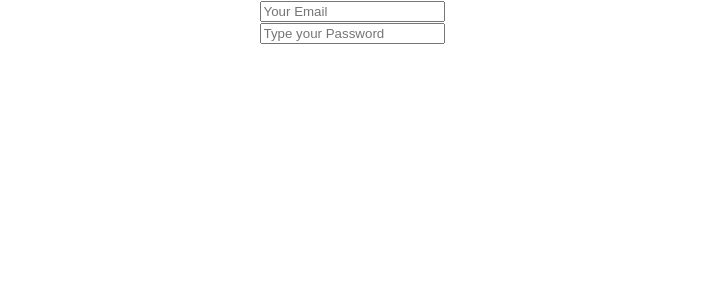
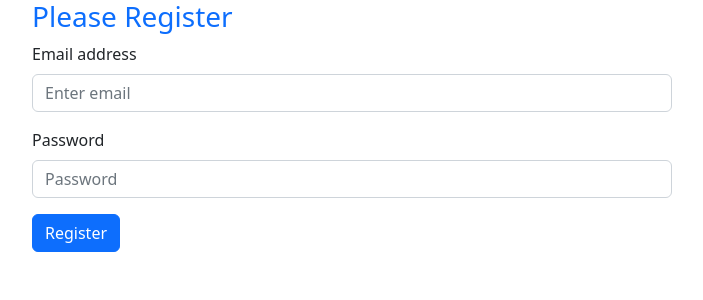
Before and after one commit to abdullah-al-ryan/email-password-auth, a React (Create React App) app: page / in a window 1280 px wide. Shown: the top 300 px of the page, without its empty margins (288-991 px from the left). Built offline with nearby package versions, Linux system fonts and the light colour scheme.

Commit message:
bootstrap added

```diff
--- a/package.json
+++ b/package.json
@@ -6,8 +6,10 @@
     "@testing-library/jest-dom": "^5.16.5",
     "@testing-library/react": "^13.4.0",
     "@testing-library/user-event": "^13.5.0",
+    "bootstrap": "^5.2.3",
     "firebase": "^9.21.0",
     "react": "^18.2.0",
+    "react-bootstrap": "^2.7.4",
     "react-dom": "^18.2.0",
     "react-scripts": "5.0.1",
     "web-vitals": "^2.1.4"
--- a/src/App.js
+++ b/src/App.js
@@ -1,16 +1,29 @@
 import { getAuth } from "firebase/auth";
 import './App.css';
 import app from "./firebase/firebase.init";
+import RegisterReactBootstrap from "./components/RegisterReactBootstrap";
 
 const auth = getAuth(app);
+
+const handleRegister = (event) => {
+  event.preventDefault();
+  const email = event.target.email.value;
+  const password = event.target.password.value;
+  console.log(email, password);
+}
+const handleEmailBlur = event => {
+  console.log(event.target.value);
+}
+
+const handlePasswordBlur = event => {
+  console.log(event.target.value);
+}
+
 function App() {
   return (
-    <div className="App">
-      <form>
-        <input type="email" name="" id="" placeholder="Your Email" />
-        <br />
-        <input type="password" placeholder="Type your Password"></input>
-      </form>
+    <div className="">
+      <RegisterReactBootstrap></RegisterReactBootstrap>
+
     </div>
   );
 }
--- /dev/null
+++ b/src/components/RegisterReactBootstrap.js
@@ -0,0 +1,34 @@
+import React from 'react';
+import Button from 'react-bootstrap/Button';
+import Form from 'react-bootstrap/Form';
+
+const RegisterReactBootstrap = () => {
+
+    const handleRegister = event => {
+        event.preventDefault();
+        const email = console.log(event.target.email.value);
+        const password = console.log(event.target.password.value);
+        console.log(email, password);
+    }
+    return (
+        <div className='w-50 mx-auto'>
+            <h3 className='text-primary'>Please Register</h3>
+            <Form onSubmit={handleRegister}>
+                <Form.Group className="mb-3" controlId="formBasicEmail">
+                    <Form.Label>Email address</Form.Label>
+                    <Form.Control type="email" name='email' placeholder="Enter email" />
+                </Form.Group>
+
+                <Form.Group className="mb-3" controlId="formBasicPassword">
+                    <Form.Label>Password</Form.Label>
+                    <Form.Control type="password" name='password' placeholder="Password" />
+                </Form.Group>
+                <Button variant="primary" type="submit">
+                    Register
+                </Button>
+            </Form>
+        </div>
+    );
+};
+
+export default RegisterReactBootstrap;
--- a/src/index.js
+++ b/src/index.js
@@ -3,6 +3,7 @@ import ReactDOM from 'react-dom/client';
 import './index.css';
 import App from './App';
 import reportWebVitals from './reportWebVitals';
+import 'bootstrap/dist/css/bootstrap.min.css';
 
 const root = ReactDOM.createRoot(document.getElementById('root'));
 root.render(
```
Also changed, not shown: src/_steps.js (+8 -0 lines), src/components/Register.js (added, +17 -0 lines), src/components/RegisterBootstrap.js (added, +26 -0 lines), 1 other file (tests, documents, lock files or other folders).
